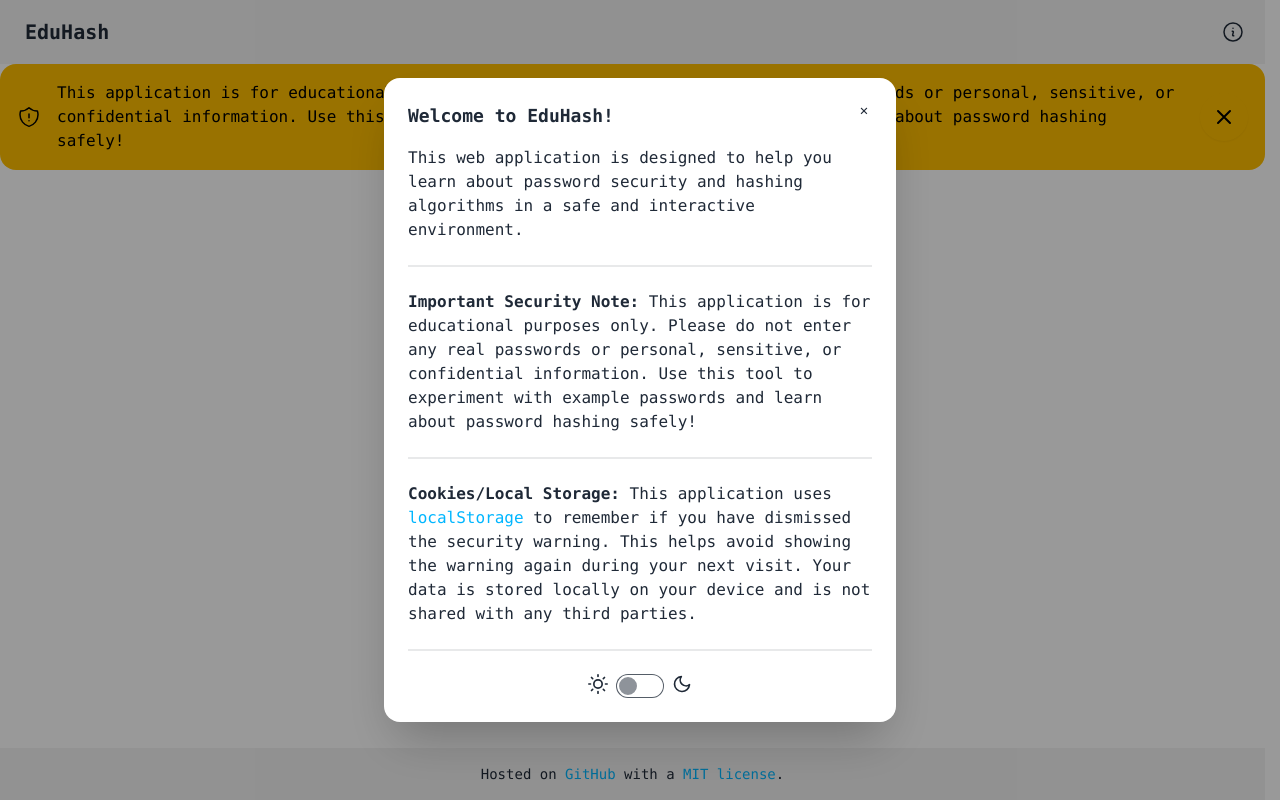
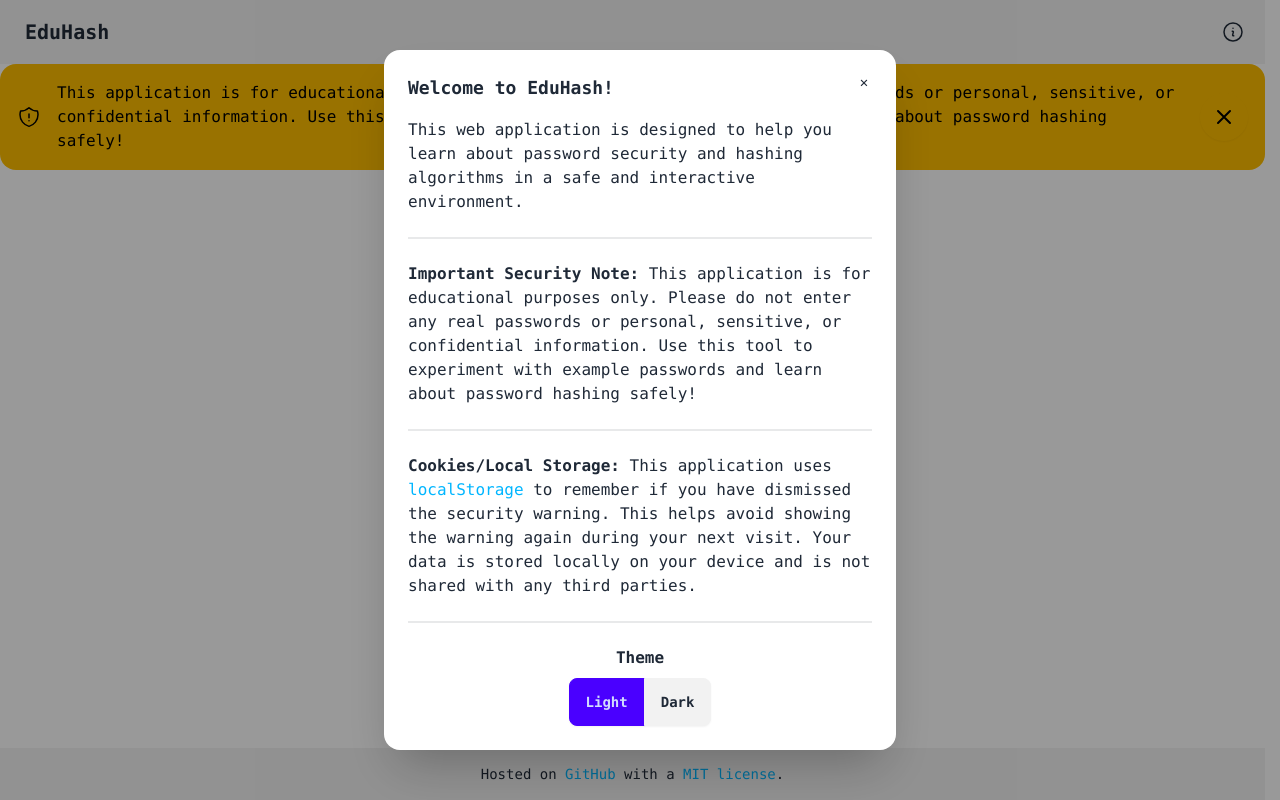
Before and after one commit to vanfossen/eduhash, a Vue app: page / in a window 1280 px wide. Both pictures are taken after a click on the button 1248 px from the left and 32 px from the top of the page. Built offline with nearby package versions, Linux system fonts and the light colour scheme.

Commit message:
theme change working, not using localStorage

```diff
--- a/src/components/ThemeController.vue
+++ b/src/components/ThemeController.vue
@@ -1,41 +1,35 @@
 <!-- ThemeController.vue -->
-<script setup lang="ts"></script>
+<script setup lang="ts">
+import { ref } from "vue";
+
+const isDark = ref<boolean>(
+  window.matchMedia("(prefers-color-scheme: dark)").matches,
+);
+</script>
 
 <template>
-  <label class="flex cursor-pointer justify-center gap-2">
-    <!-- light theme icon -->
-    <svg
-      xmlns="http://www.w3.org/2000/svg"
-      width="20"
-      height="20"
-      viewBox="0 0 24 24"
-      fill="none"
-      stroke="currentColor"
-      stroke-width="2"
-      stroke-linecap="round"
-      stroke-linejoin="round"
-    >
-      <circle cx="12" cy="12" r="5" />
-      <path
-        d="M12 1v2M12 21v2M4.2 4.2l1.4 1.4M18.4 18.4l1.4 1.4M1 12h2M21 12h2M4.2 19.8l1.4-1.4M18.4 5.6l1.4-1.4"
+  <div class="flex flex-col items-center justify-center font-mono">
+    <p class="mb-2 font-bold">Theme</p>
+
+    <div class="join join-horizontal">
+      <input
+        type="radio"
+        name="theme-buttons"
+        class="theme-controller btn join-item"
+        aria-label="Light"
+        value="light"
+        :checked="!isDark"
       />
-    </svg>
-    <input type="checkbox" class="theme-controller toggle" value="light" />
-    <!-- dark theme icon -->
-    <svg
-      xmlns="http://www.w3.org/2000/svg"
-      width="20"
-      height="20"
-      viewBox="0 0 24 24"
-      fill="none"
-      stroke="currentColor"
-      stroke-width="2"
-      stroke-linecap="round"
-      stroke-linejoin="round"
-    >
-      <path d="M21 12.79A9 9 0 1 1 11.21 3 7 7 0 0 0 21 12.79z"></path>
-    </svg>
-  </label>
+      <input
+        type="radio"
+        name="theme-buttons"
+        class="theme-controller btn join-item"
+        aria-label="Dark"
+        value="dark"
+        :checked="isDark"
+      />
+    </div>
+  </div>
 </template>
 
 <style scoped></style>
```
